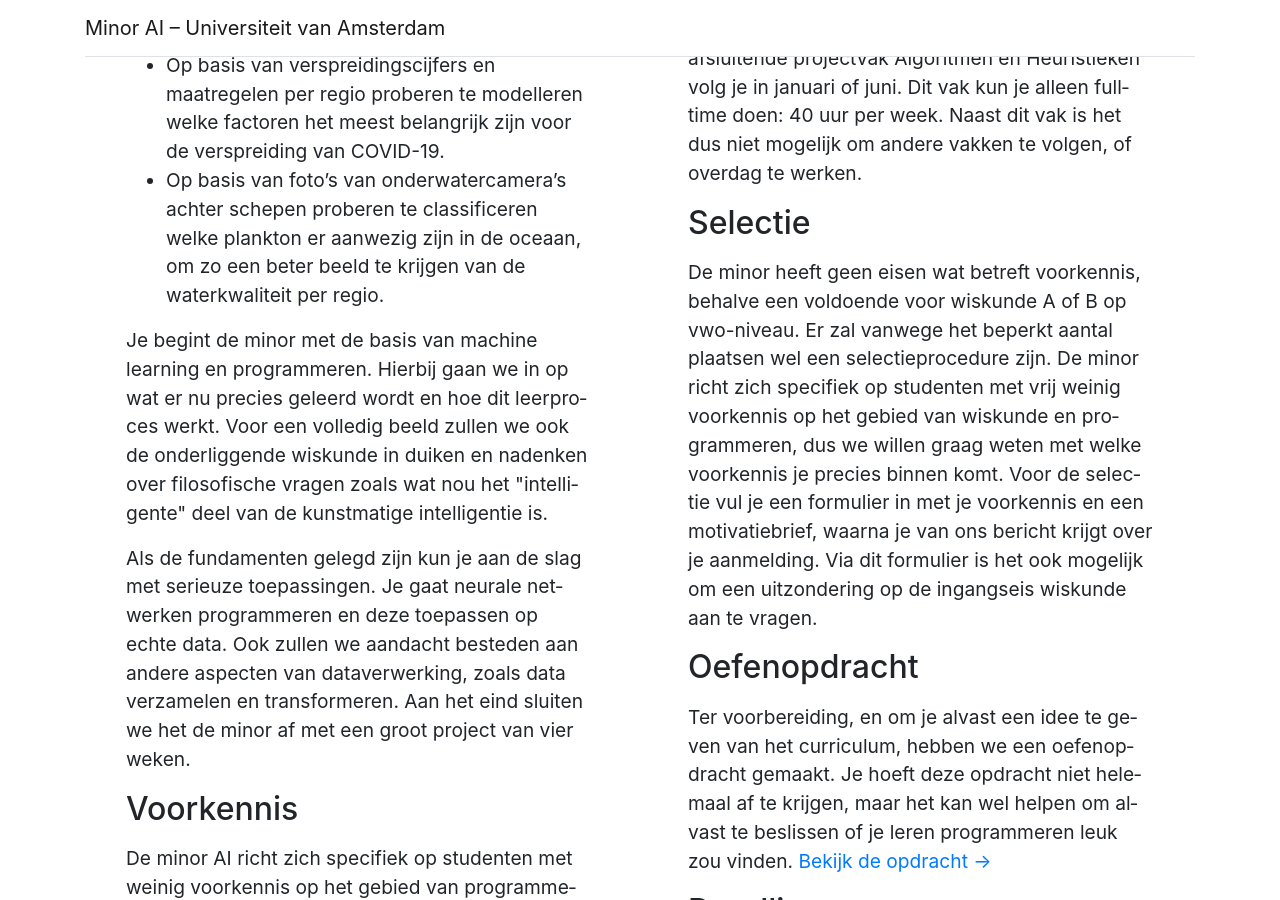
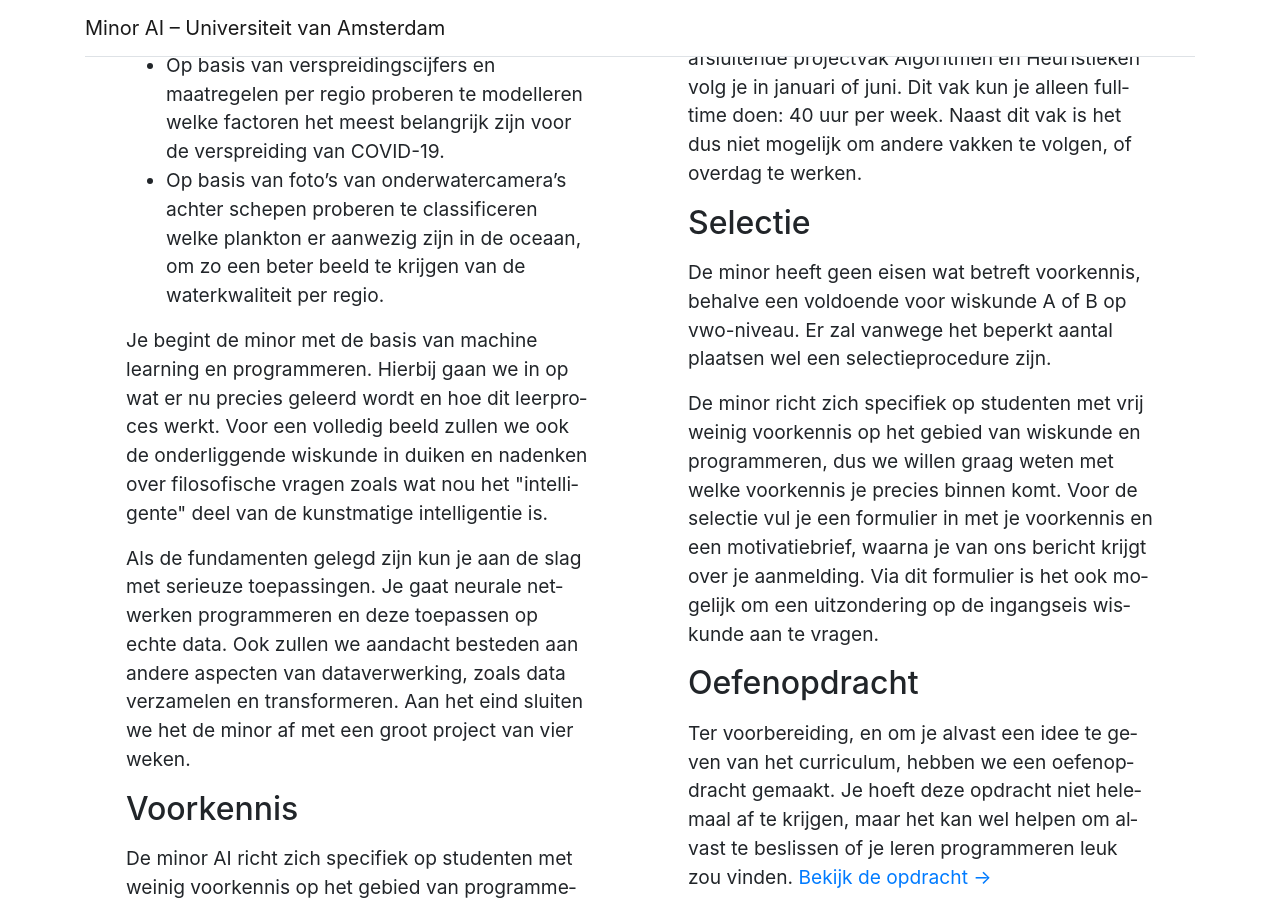
Before and after one commit to tdoolan/info, a Jekyll site: the page built from programs/minai/index.html, in a window 1280 px wide and 900 px high, scrolled down 2305 px. Built offline with Jekyll 4.4.1, drawn with Linux system fonts in a browser that asks for light colours; some of the changed text lies outside the part shown.

Commit message:
MinAI update polish

```diff
--- a/programs/minai/aanmelden.md
+++ b/programs/minai/aanmelden.md
@@ -70,20 +70,12 @@
             </li>
             -->
             <li class="mt-3">
-                <p class="" style="font-size:1.2rem;">
+                <p class="mb-5" style="font-size:1.2rem;">
                     Hou je studentenmail in de gaten voor het geval wij vragen hebben,
                     bijvoorbeeld over je vooropleiding. Mocht je zelf vragen hebben in deze
                     periode, mail dan gerust naar <a href="mailto:help@proglab.nl">ai@proglab.nl</a>.
                 </p>
             </li>
-            <!--
-            <li class="mt-3 mb-5">
-                <p style="font-size:1.2rem;">
-                    Als alle informatie voor je selectie compleet is, krijg je van ons bericht met de uitslag. N.B. Meestal is dit binnen 1 week nadat alle informatie compleet is, maar aanmeldingen die nog in de zomervakantie
-                    worden gedaan kunnen mogelijk langer duren.
-                </p>
-            </li>
-            -->
 
             <h3>Later regelen</h3>
             <li class="mt-3">
@@ -96,24 +88,22 @@
                 </p>
             </li>
             <li class="mt-3">
-                <p style="font-size:1.2rem;">
+                <p class="mb-5" style="font-size:1.2rem;">
                     Na inschrijving ontvang je in januari meer (praktische) informatie over de start van de
                     minor en de eerste vakken. Dit geldt ook voor de roosters, die niet eerder
                     bekend gemaakt kunnen worden. Voor fulltime geldt sowieso: elke dag aanwezig.
                 </p>
             </li>
 
-            <!--
-            <h3 class="mt-5">Te laat?</h3>
+            <h3>Te laat?</h3>
             <li class="mt-3">
                 <p style="font-size:1.2rem;">
                     Als je je niet hebt aangemeld voor de selectie of je bent te laat geweest
                     met het geven van aanvullende informatie, dan ben je automatisch niet
                     toegelaten tot de minor. Het kan wel zijn dat er nog plek is.
-                    Na 27 mei verschijnt hier informatie over eventuele verlate aanmelding.
+                    Na 23 november verschijnt hier informatie over eventuele verlate aanmelding.
                 </p>
             </li>
-            -->
         </ol>
     </div>
 </div>
--- a/programs/minai/index.html
+++ b/programs/minai/index.html
@@ -83,7 +83,7 @@
                 een parttime-traject aan. Hierin volg je de minor verspreid over twee
                 semesters. Je kunt dan in periode 1 of in periode 4 starten en je volgt
                 één vak per blok, gelijk aan een last van 20 uur per week.
-           </p>
+            </p>
             <p class="display-6">
                 Bij dit parttime-traject volg je in je eerste semester de twee
                 programmeervakken van de minor. In je tweede semester volg je
@@ -97,8 +97,10 @@
             <p class="display-6">
                 De minor heeft geen eisen wat betreft voorkennis, behalve een
                 voldoende voor wiskunde A of B op vwo-niveau. Er zal vanwege het
-                beperkt aantal plaatsen wel een selectieprocedure zijn. De minor
-                richt zich specifiek op studenten met vrij weinig voorkennis op
+                beperkt aantal plaatsen wel een selectieprocedure zijn.
+            </p>
+            <p class="display-6">
+                De minor richt zich specifiek op studenten met vrij weinig voorkennis op
                 het gebied van wiskunde en programmeren, dus we willen graag
                 weten met welke voorkennis je precies binnen komt. Voor de
                 selectie vul je een formulier in met je voorkennis en een
```
Also changed, not shown: other parts of programs/minai/aanmelden.md (+1 -1 lines).
